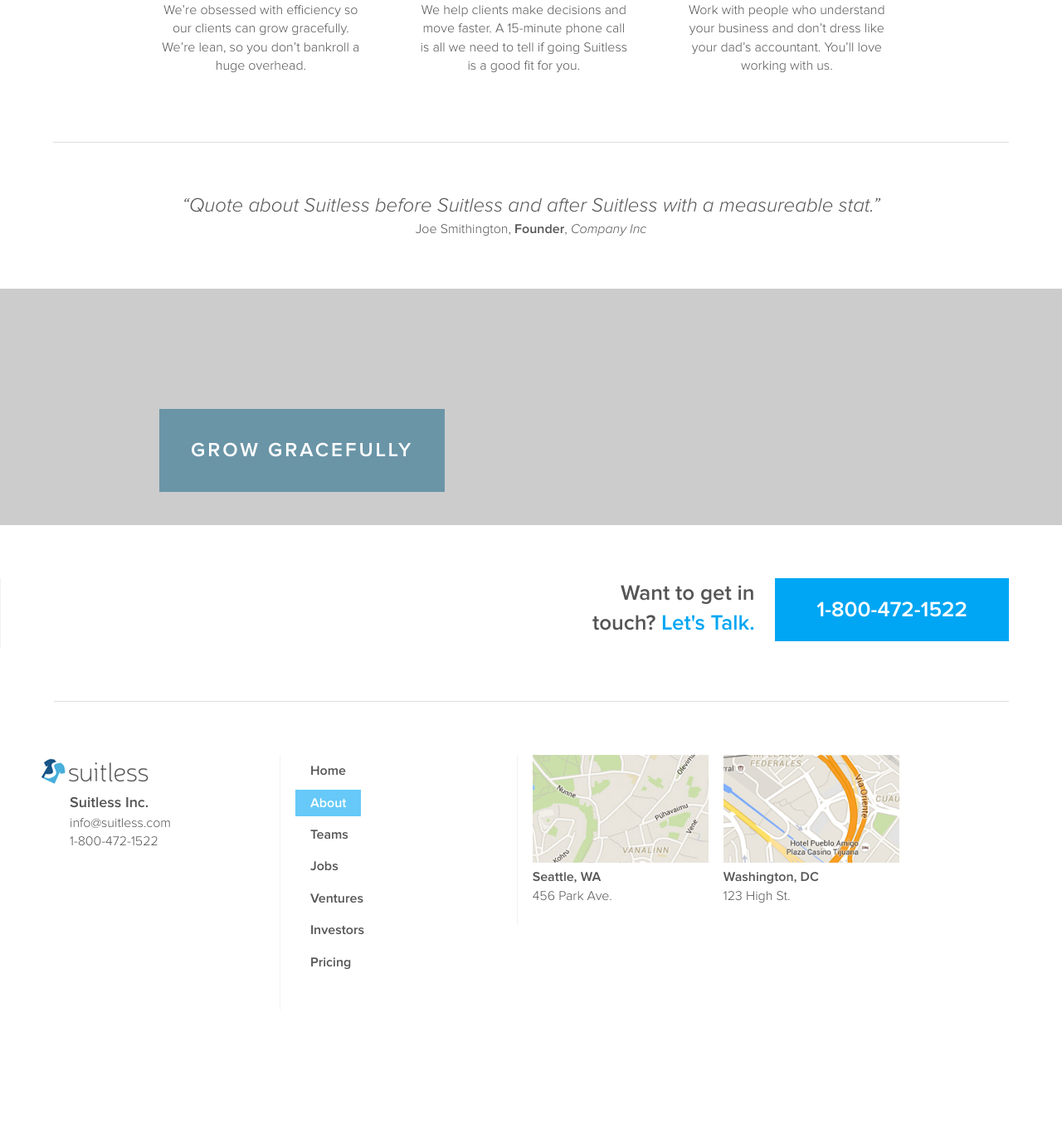
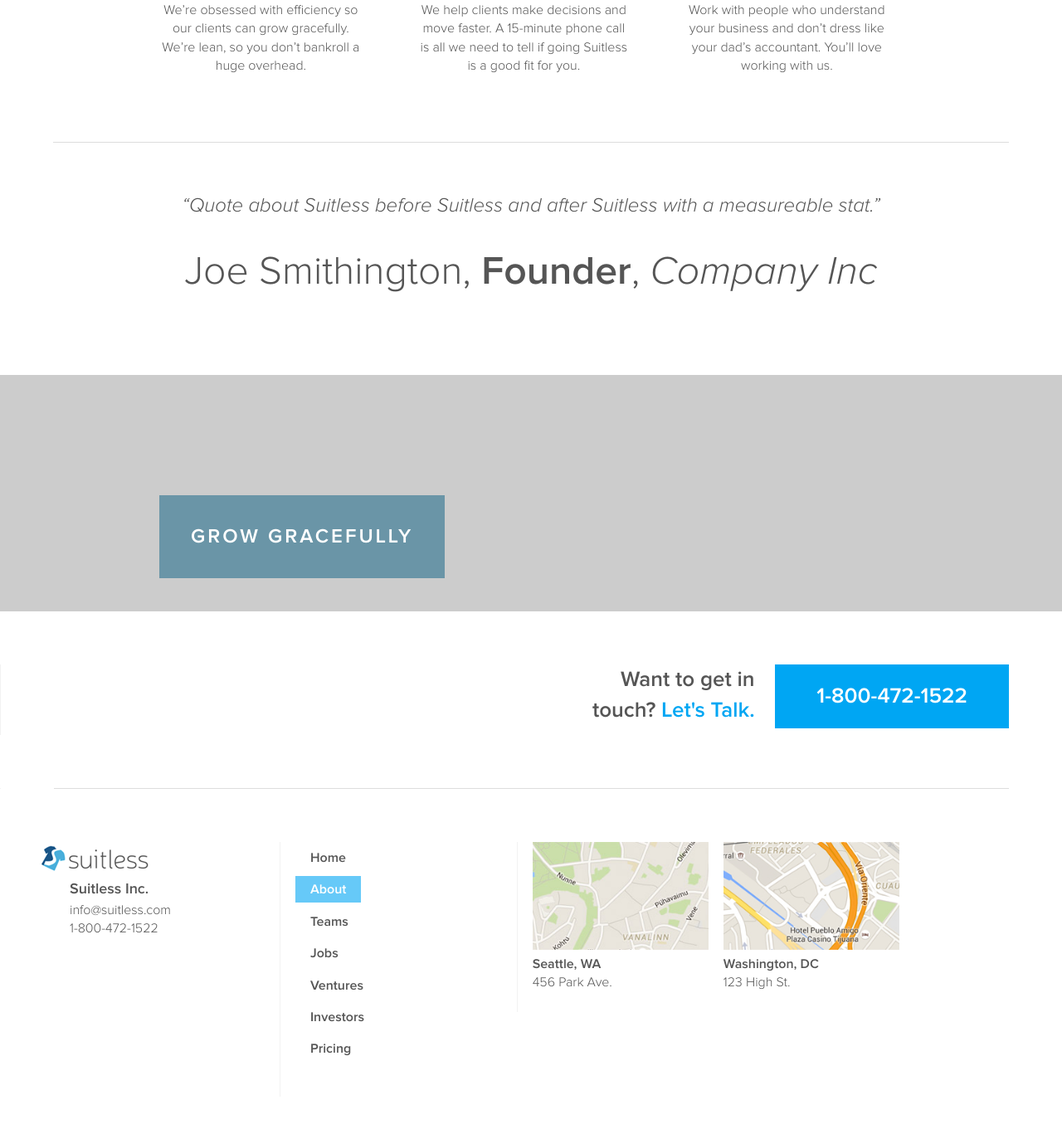
Before and after one commit to flanban/redolent-octo-kumquat, a Jekyll site: the page built from about/index.html, in a window 1280 px wide and 1400 px high, scrolled down 657 px. Shown: the top 1361 px of the window at 83% size. Built offline with Jekyll 4.4.1, drawn with Linux system fonts in a browser that asks for light colours; before the commit the page ends 1952 px from its top, so only the background shows below that.

```diff
--- a/_sass/_about.scss
+++ b/_sass/_about.scss
@@ -88,7 +88,7 @@
   }
 }
 
-.about-7 {
+.about-4 {
   text-align:center;
   padding:60px;
   @media (max-width: 480px) {
--- a/about/index.html
+++ b/about/index.html
@@ -32,7 +32,7 @@
 
 <span class="divider"></span>
 
-<section class='about-7'>
+<section class='about-4'>
   <h5 class="quote-1">“Quote about Suitless before Suitless and after Suitless with a measureable stat.”</h5>
   <p>Joe Smithington, <span class="semibold">Founder</span>, <span class="italic">Company Inc</p>
 </section>
--- a/pricing/index.html
+++ b/pricing/index.html
@@ -9,6 +9,6 @@
 <section class='pricing-2'>
   <div class="text-holder-1">
     <h4 class="header-1">Pricing</h4>
-    <p class="">Lorem ipsum dolor sit amet, consectetur adipisicing elit, sed do eiusmod tempor incididunt ut labore et dolore magna aliqua. Ut enim ad minim veniam</p>
+    <p class="">Lorem ipsum dolor sit amet, consectetur adipisicing elit, sed do eiusmod tempor incididunt ut labore et dolore magna aliqua. Ut enim ad minim veniam ut.</p>
   </div>
 </section>
```
